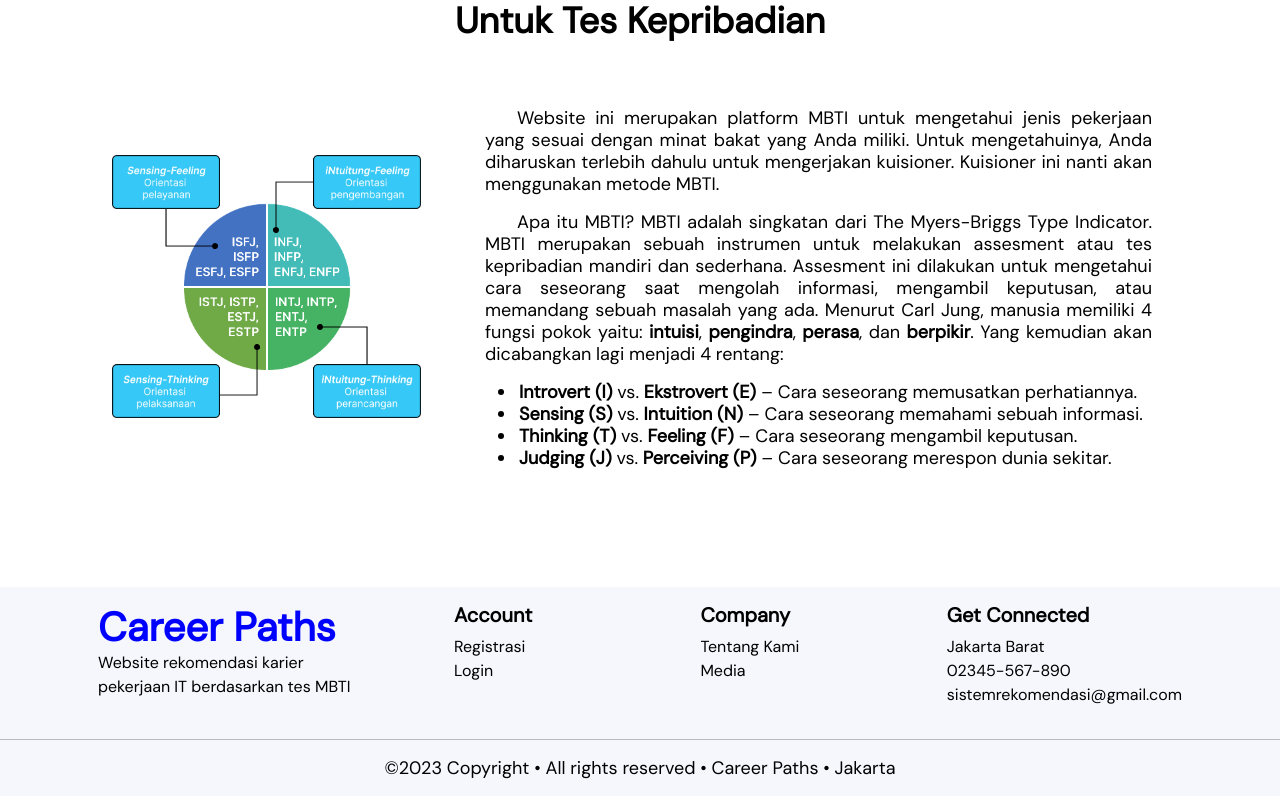
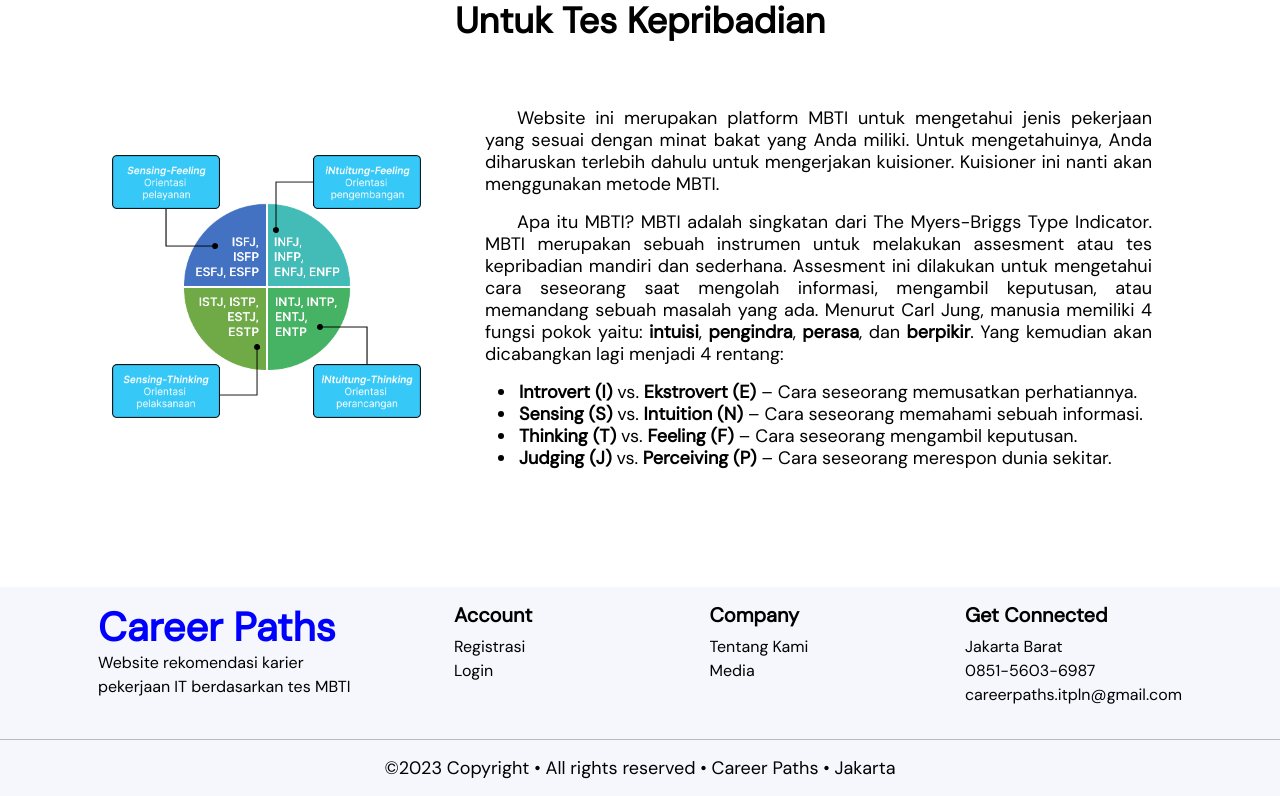
Before and after one commit to Jose-Rafaels/Career-Paths, a React (Create React App) app in the folder frontend/: page / in a window 1280 px wide. Shown: the part 2051-2847 px from the top of the page. Built offline with nearby package versions, Linux system fonts and the light colour scheme.

Commit message:
fix contact us

```diff
--- a/frontend/src/components/Footer Section/FooterSection.jsx
+++ b/frontend/src/components/Footer Section/FooterSection.jsx
@@ -67,11 +67,11 @@ const Footer = () => {
               <Nav.Link href="https://www.google.co.id/maps/place/Institut+Teknologi+PLN/@-6.1682458,106.724257,17z/data=!3m1!4b1!4m5!3m4!1s0x2e69f788f60e492d:0x8b5ed89a85136510!8m2!3d-6.1682511!4d106.7264457">
                 Jakarta Barat
               </Nav.Link>
-              <Nav.Link type="link" href="tel:0234567890">
-                02345-567-890
+              <Nav.Link type="link" href="tel:085156036987">
+                0851-5603-6987
               </Nav.Link>
-              <Nav.Link type="link" href="mailto:sistemrekomendasi@gmail.com">
-                sistemrekomendasi@gmail.com
+              <Nav.Link type="link" href="mailto:careerpaths.itpln@gmail.com">
+                careerpaths.itpln@gmail.com
               </Nav.Link>
             </ul>
           </div>
--- a/frontend/src/components/Navbar Section/NavbarSection.jsx
+++ b/frontend/src/components/Navbar Section/NavbarSection.jsx
@@ -34,7 +34,7 @@ const NavbarSection = () => {
               </Nav.Link>
               <Nav.Link
                 type="link"
-                href="mailto:sistemrekomendasi@gmail.com"
+                href="mailto:careerpaths.itpln@gmail.com"
                 style={{ color: "black" }}
               >
                 Contact
```
